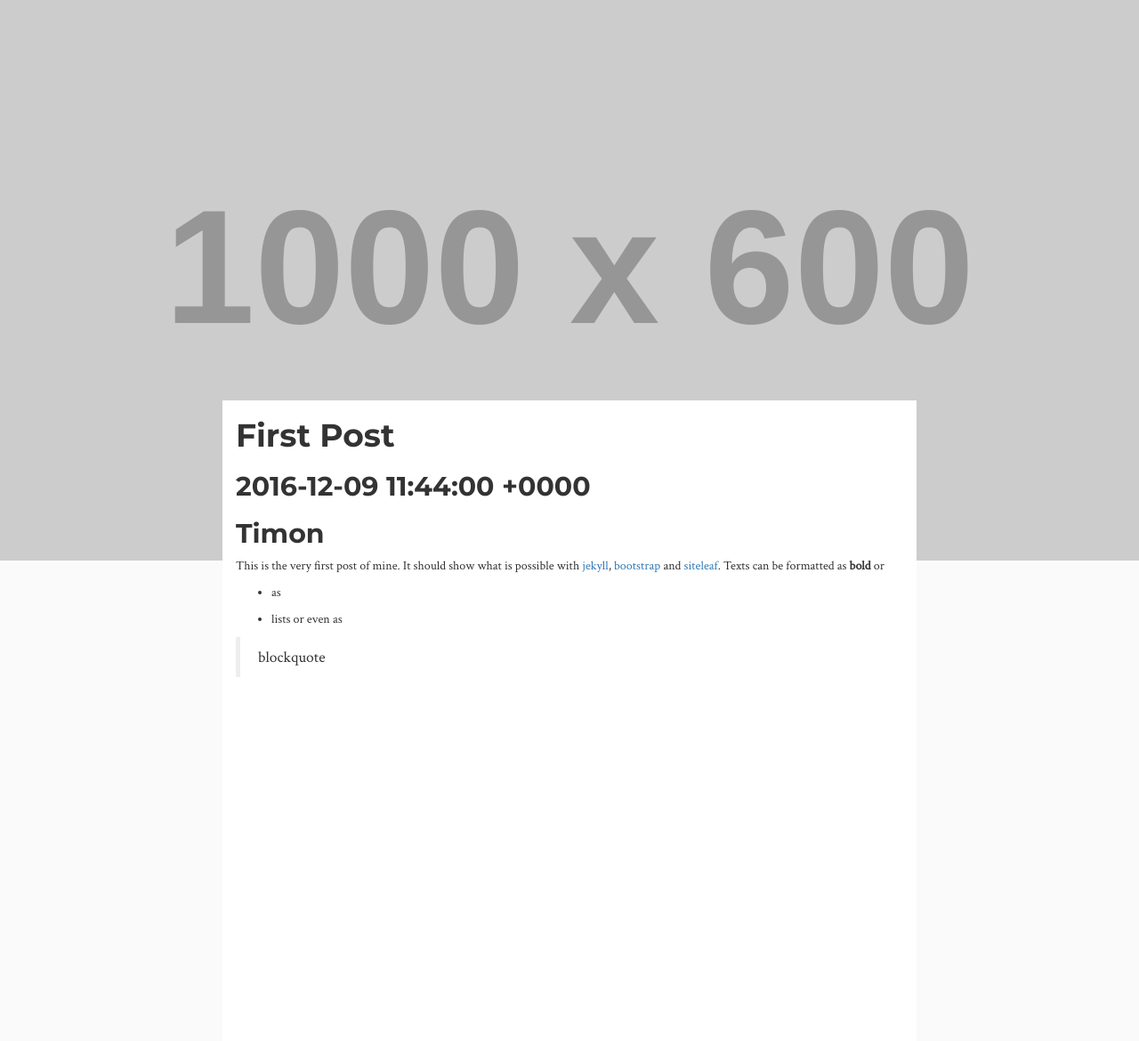
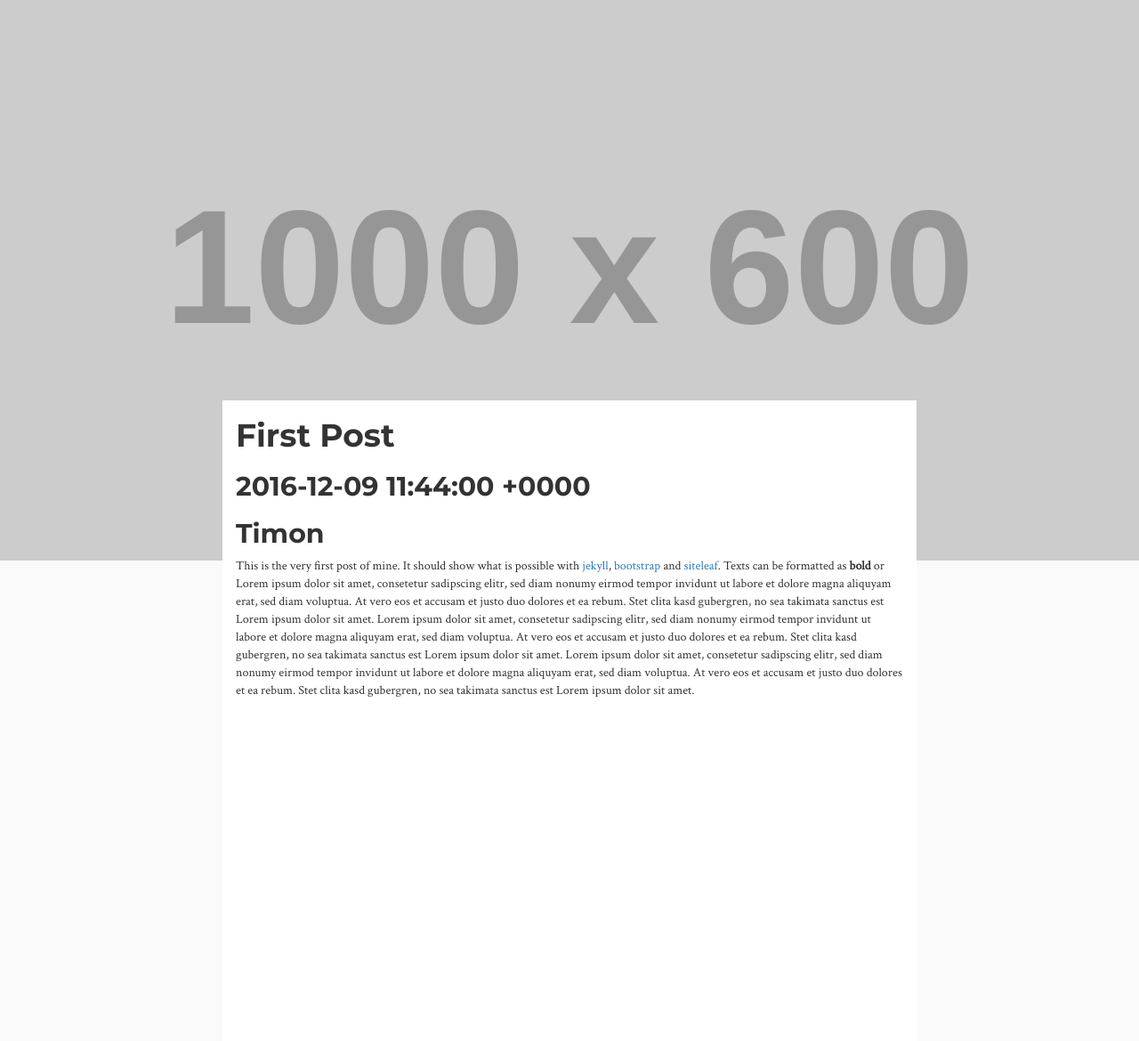
Before and after one commit to theCubix/va, a Jekyll site: the page built from _posts/2016-12-09-first-post.markdown, in a window 1280 px wide. Shown: the whole page at 89% size. Built offline with Jekyll 4.4.1, drawn with Linux system fonts in a browser that asks for light colours.

Commit message:
Updated First Post

```diff
--- a/_posts/2016-12-09-first-post.markdown
+++ b/_posts/2016-12-09-first-post.markdown
@@ -7,10 +7,4 @@
 
 This is the very first post of mine. It should show what is possible with [jekyll](https://jekyllrb.com), [bootstrap ](http://getbootstrap.com/)and [siteleaf](https://www.siteleaf.com/).
 Texts can be formatted as **bold** or
-
-* as
-
-* lists
-  or even as
-
-> blockquote
+Lorem ipsum dolor sit amet, consetetur sadipscing elitr, sed diam nonumy eirmod tempor invidunt ut labore et dolore magna aliquyam erat, sed diam voluptua. At vero eos et accusam et justo duo dolores et ea rebum. Stet clita kasd gubergren, no sea takimata sanctus est Lorem ipsum dolor sit amet. Lorem ipsum dolor sit amet, consetetur sadipscing elitr, sed diam nonumy eirmod tempor invidunt ut labore et dolore magna aliquyam erat, sed diam voluptua. At vero eos et accusam et justo duo dolores et ea rebum. Stet clita kasd gubergren, no sea takimata sanctus est Lorem ipsum dolor sit amet. Lorem ipsum dolor sit amet, consetetur sadipscing elitr, sed diam nonumy eirmod tempor invidunt ut labore et dolore magna aliquyam erat, sed diam voluptua. At vero eos et accusam et justo duo dolores et ea rebum. Stet clita kasd gubergren, no sea takimata sanctus est Lorem ipsum dolor sit amet.
```
